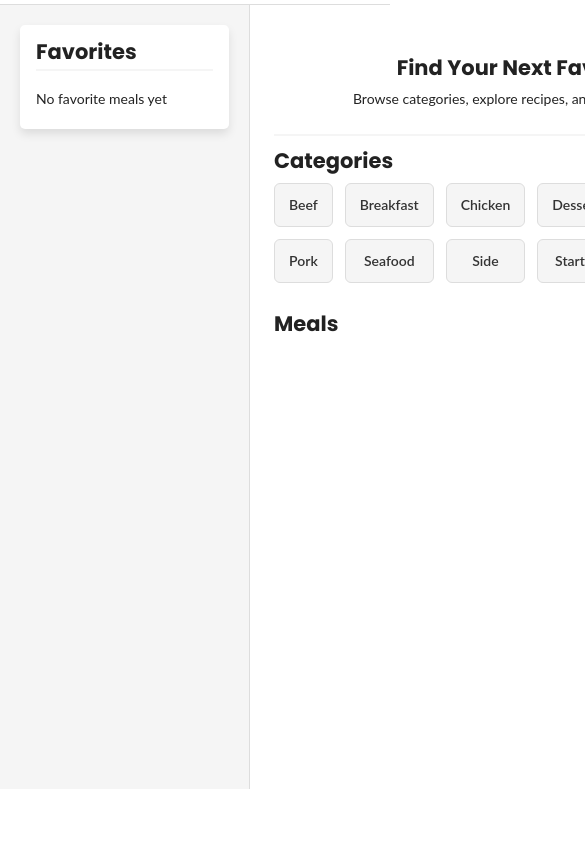
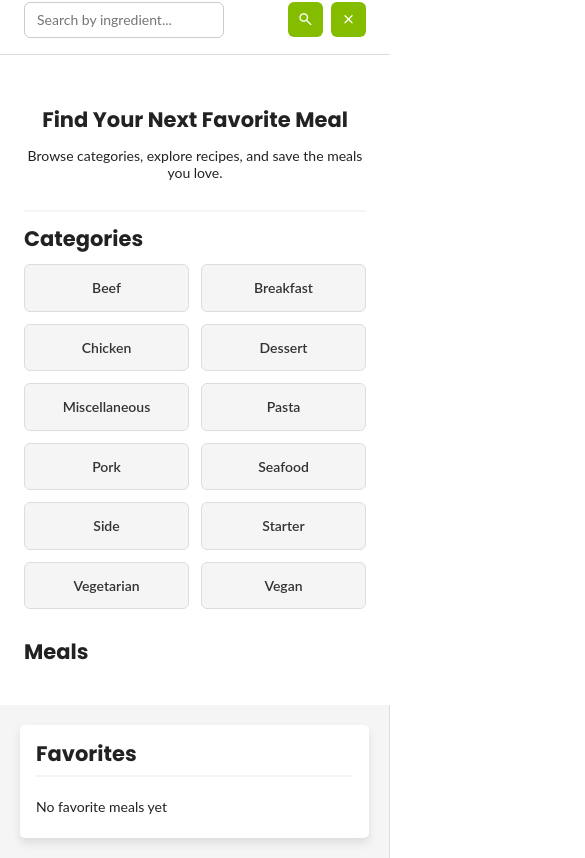
Before and after one commit to vorenus85/meal-finder, a website built with Vite: page index.html in a window 390 px wide. Shown: the part 63-921 px from the top of the page, 585 px wide, since content can reach past the window. Before the commit the page ends 852 px from the top, so only its background shows below. Built offline with nearby package versions, Linux system fonts and the light colour scheme; no server answers; files whose address does not match are found by name.

Commit message:
responsive design

```diff
--- a/index.html
+++ b/index.html
@@ -30,10 +30,23 @@
             type="text"
             id="filter-input"
             required
-            placeholder="Search meal by main ingredient..."
+            placeholder="Search by ingredient..."
           />
-          <button id="filter-submit" type="submit">Search</button>
-          <button id="filter-reset" type="reset">✕</button>
+          <button
+            id="filter-submit"
+            type="submit"
+            class="material-symbols-outlined"
+            title="Search"
+          >
+            search
+          </button>
+          <button
+            id="filter-reset"
+            type="reset"
+            class="material-symbols-outlined"
+          >
+            clear
+          </button>
         </form>
       </div>
     </header>
--- a/src/scss/modules/_base.scss
+++ b/src/scss/modules/_base.scss
@@ -6,13 +6,13 @@
 
 html {
   font-size: 14px;
-  line-height: 1.25;
 }
 
 body {
   background: #fff;
   font-family: var(--secondary-font);
   color: var(--color-dark);
+  line-height: 1.25;
 }
 
 h1,
--- a/src/scss/modules/_category.scss
+++ b/src/scss/modules/_category.scss
@@ -7,6 +7,11 @@
   grid-template-columns: repeat(6, 1fr);
   gap: 12px;
   margin-top: 12px;
+
+  @media (max-width: 1024px) {
+    grid-template-columns: 1fr;
+    grid-template-columns: repeat(auto-fit, minmax(140px, 1fr));
+  }
 }
 
 .category-card {
--- a/src/scss/modules/_filter.scss
+++ b/src/scss/modules/_filter.scss
@@ -5,7 +5,6 @@
 }
 
 .filter-form input {
-  flex: 1;
   max-width: 250px;
   width: 250px;
   padding: var(--space-sm) 12px;
@@ -15,12 +14,17 @@
 }
 
 .filter-form button {
-  padding: var(--space-sm) 12px;
   border: none;
   border-radius: 6px;
   cursor: pointer;
-  font-size: 14px;
   transition: opacity 0.2s ease;
+  padding: 0px;
+  height: 35px;
+  flex: 0 0 35px;
+  font-size: 1.25rem;
+  display: flex;
+  align-items: center;
+  justify-content: center;
 }
 
 .filter-form button {
@@ -31,3 +35,16 @@
 .filter-form button:hover {
   opacity: 0.8;
 }
+
+@media (max-width: 768px) {
+  .filter-form #filter-submit {
+    margin-left: auto;
+  }
+
+  .filter-form input {
+    flex: 1;
+    max-width: 200px;
+    width: 200px;
+    margin-right: auto;
+  }
+}
--- a/src/scss/modules/_header.scss
+++ b/src/scss/modules/_header.scss
@@ -3,6 +3,11 @@
   padding: var(--space-md) var(--space-xl);
   display: flex;
   border-bottom: 1px solid var(--color-border);
+
+  @media (max-width: 768px) {
+    flex-direction: column;
+    gap: 1rem;
+  }
 }
 
 .app-title {
--- a/src/scss/modules/_layout.scss
+++ b/src/scss/modules/_layout.scss
@@ -32,3 +32,18 @@
   background: var(--color-bg);
   margin-bottom: 1rem;
 }
+
+/* Mobile */
+@media (max-width: 768px) {
+  .layout {
+    grid-template-columns: 1fr;
+    grid-template-rows: auto 1fr;
+  }
+
+  .main {
+    order: 1;
+  }
+  .sidebar {
+    order: 2;
+  }
+}
--- a/src/scss/modules/_meals.scss
+++ b/src/scss/modules/_meals.scss
@@ -10,6 +10,16 @@
     .meal-card {
       display: none;
     }
+  }
+
+  /* Tablet */
+  @media (max-width: 1024px) {
+    grid-template-columns: repeat(2, 1fr);
+  }
+
+  /* Mobile */
+  @media (max-width: 768px) {
+    grid-template-columns: 1fr;
   }
 }
 
--- a/src/scss/modules/_modal.scss
+++ b/src/scss/modules/_modal.scss
@@ -3,6 +3,10 @@
   inset: 0;
   display: none;
   z-index: 1000;
+
+  @media (max-width: 768px) {
+    padding: 0 1rem;
+  }
 }
 
 .meal-modal.active {
```
